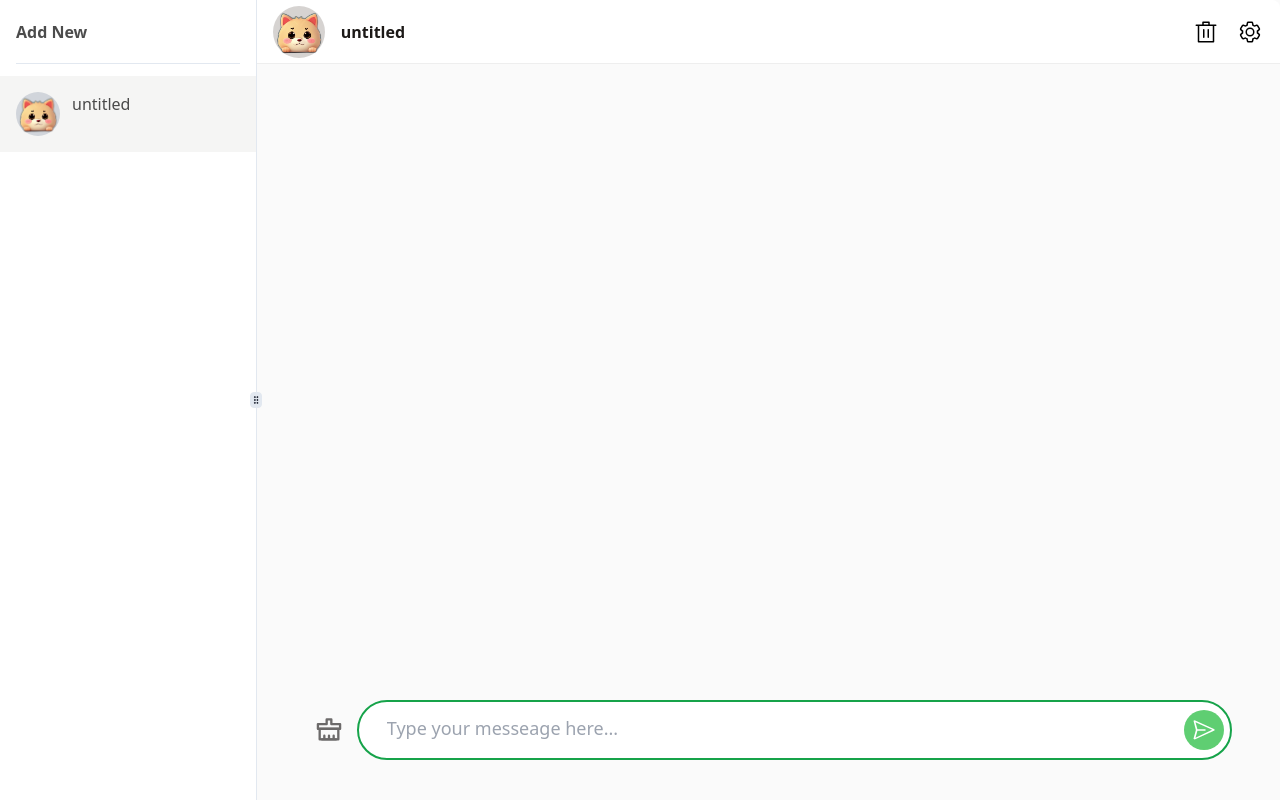
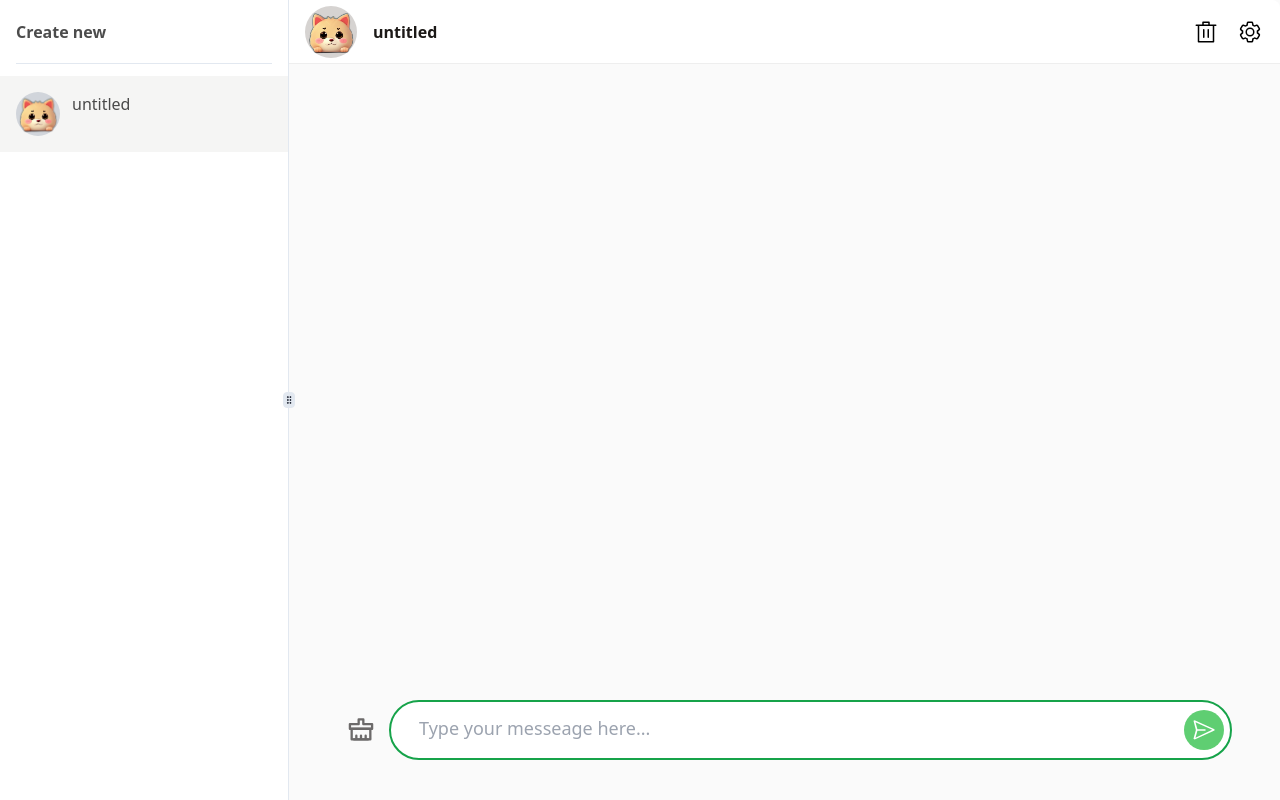
Before and after one commit to loo-y/GeminiChatUp, a Next.js app: page / in a window 1280 px wide. Built offline with nearby package versions, Linux system fonts and the light colour scheme.

Commit message:
fix: left panel layout

```diff
--- a/app/(pages)/chat/page.tsx
+++ b/app/(pages)/chat/page.tsx
@@ -33,7 +33,12 @@ export const Chat: NextPage<{ serverSideData: any }, any> = ({ serverSideData }:
     return (
         <main className="main h-full overflow-hidden">
             <ResizablePanelGroup direction="horizontal">
-                <ResizablePanel maxSize={25} defaultSize={20} minSize={10} className="hidden md:block max-w-[30rem]">
+                <ResizablePanel
+                    maxSize={40}
+                    defaultSize={20}
+                    minSize={10}
+                    className="hidden md:block min-w-[18rem] max-w-[26rem]"
+                >
                     <ChatList />
                 </ResizablePanel>
                 <ResizableHandle withHandle />
--- a/app/modules/Conversation/Chatlist.tsx
+++ b/app/modules/Conversation/Chatlist.tsx
@@ -22,7 +22,7 @@ const ChatList = () => {
     }
     return (
         <div className="__chatlist__ flex w-full mt-0">
-            <div className="__chatlist_topsetting__ w-full flex flex-col text-textBlackColor">
+            <div className="__chatlist_topsetting__ w-full flex flex-col text-textBlackColor pb-2 h-[100vh]">
                 <div className="flex flex-row mx-4 gap-4 h-16 items-center border-b">
                     <TopMenu />
                     {/* <div className="__add_new_chat__ flex items-center mx-[0.5px] active:mr-[-.05px]">
@@ -78,7 +78,8 @@ const ConversationList = () => {
         // )
     }
     return (
-        <div className="__conversationlist__ flex flex-col mt-3 gap-3">
+        <div className="__conversationlist__ flex flex-col mt-3 gap-3 relative flex-1 overflow-scroll">
+            <div className="">
                 {_.map(conversationList, (theConversation, conversationIndex) => {
                     const { conversationName, history, isSelected, modelAvatar, isFetching } = theConversation || {}
                     const lastChatItem: IChatItem | undefined = history && history[history.length - 1]
@@ -120,6 +121,7 @@ const ConversationList = () => {
                     )
                 })}
             </div>
+        </div>
     )
 }
 export default ChatList
--- a/app/modules/Conversation/TopMenu.tsx
+++ b/app/modules/Conversation/TopMenu.tsx
@@ -27,7 +27,7 @@ const TopMenu = () => {
         <div className="flex">
             <DropdownMenu>
                 <DropdownMenuTrigger>
-                    <div className="font-bold">Add New</div>
+                    <div className="font-bold">Create new</div>
                 </DropdownMenuTrigger>
                 <DropdownMenuContent className="ml-4">
                     <DropdownMenuItem onClick={handleAddProConsation}>Pro Conversation</DropdownMenuItem>
```
Lines whose indentation alone changed are shown as unchanged.
